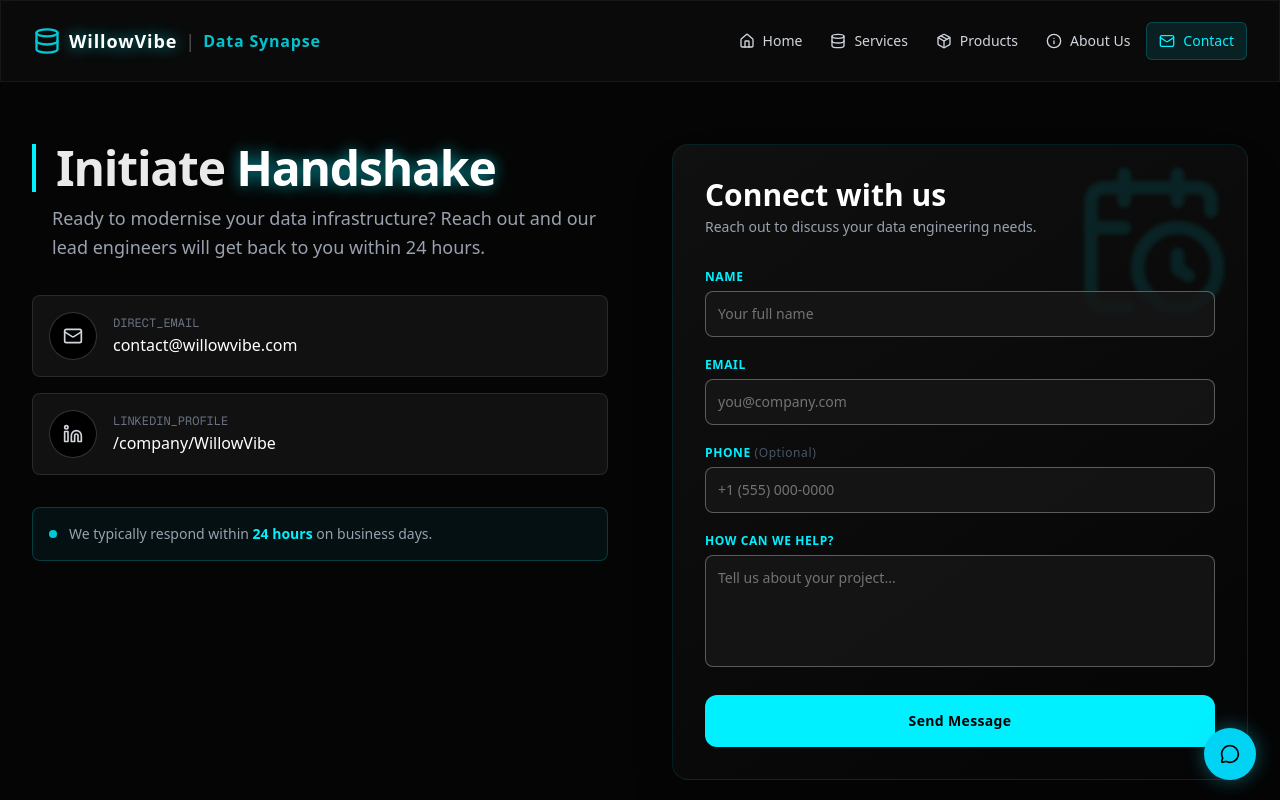
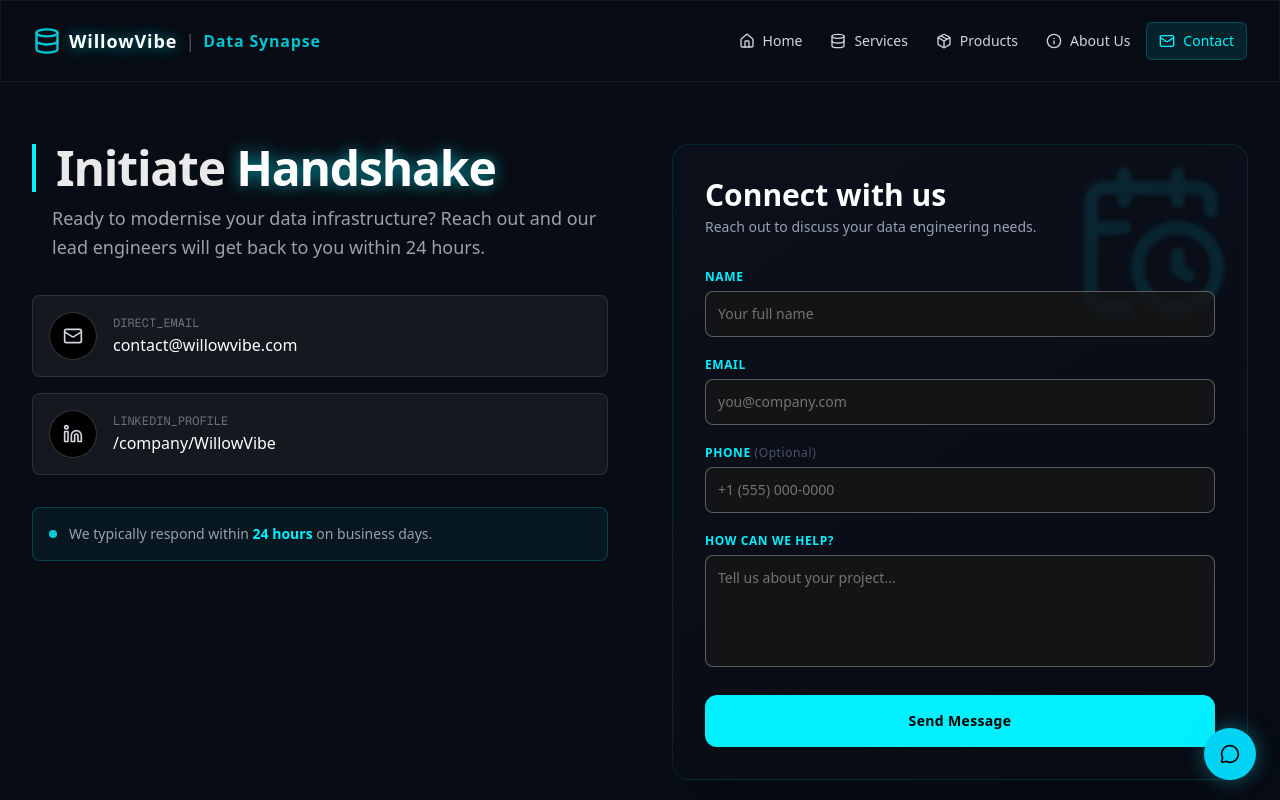
Before and after one commit to Sruthi-ng/willowvibe-web, a Next.js app: page /contact in a window 1280 px wide. Shown: the top 800 px of the page. Built offline with nearby package versions, Linux system fonts and the light colour scheme.

Commit message:
Update background colors to deep navy tone

```diff
--- a/src/app/globals.css
+++ b/src/app/globals.css
@@ -1,7 +1,7 @@
 @import "tailwindcss";
 
 @theme inline {
-  --color-background: #050505;
+  --color-background: #080c14;
   --color-foreground: #eaeaea;
   --color-primary: #00f0ff;
   --color-secondary: #7000ff;
@@ -36,7 +36,7 @@
 }
 
 :root {
-  --background: #050505;
+  --background: #080c14;
   --foreground: #eaeaea;
 }
 
@@ -49,14 +49,14 @@ body {
 
 /* Base futuristic utilities */
 .glass {
-  background: rgba(17, 17, 17, 0.5);
+  background: rgba(8, 12, 20, 0.5);
   backdrop-filter: blur(12px);
   -webkit-backdrop-filter: blur(12px);
   border: 1px solid rgba(255, 255, 255, 0.05);
 }
 
 .glass-panel {
-  background: linear-gradient(145deg, rgba(20,20,20,0.8) 0%, rgba(5,5,5,0.9) 100%);
+  background: linear-gradient(145deg, rgba(12,18,30,0.8) 0%, rgba(8,12,20,0.9) 100%);
   backdrop-filter: blur(10px);
   border: 1px solid rgba(0, 240, 255, 0.1);
   border-radius: 1rem;
```
